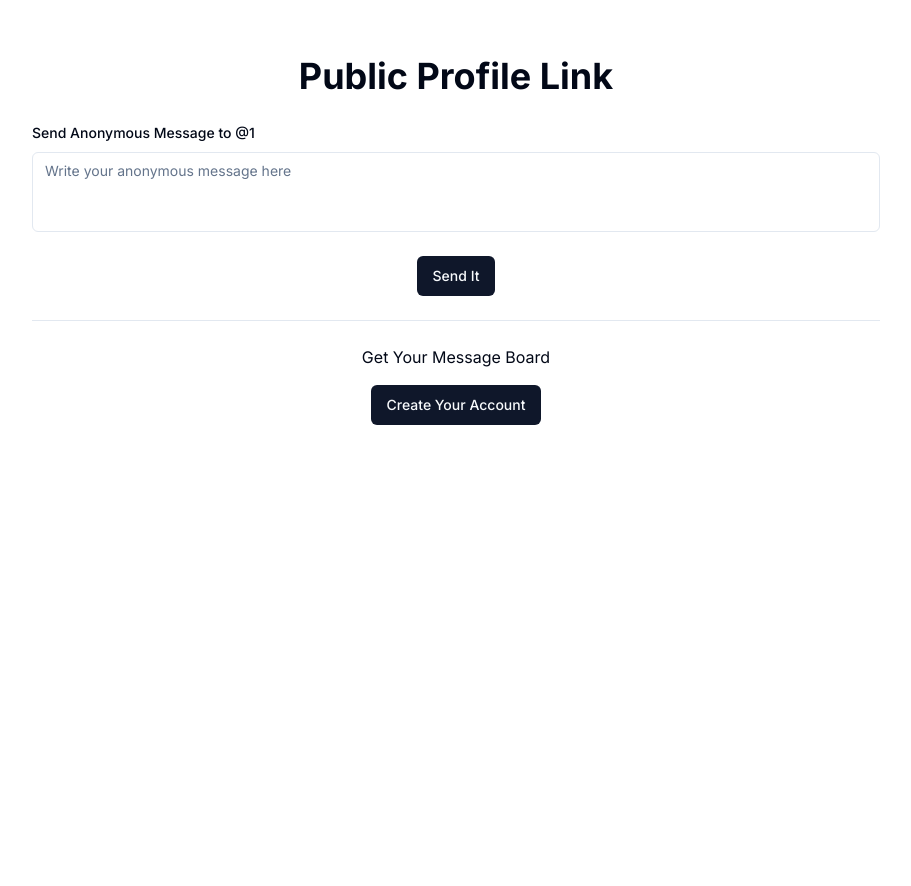
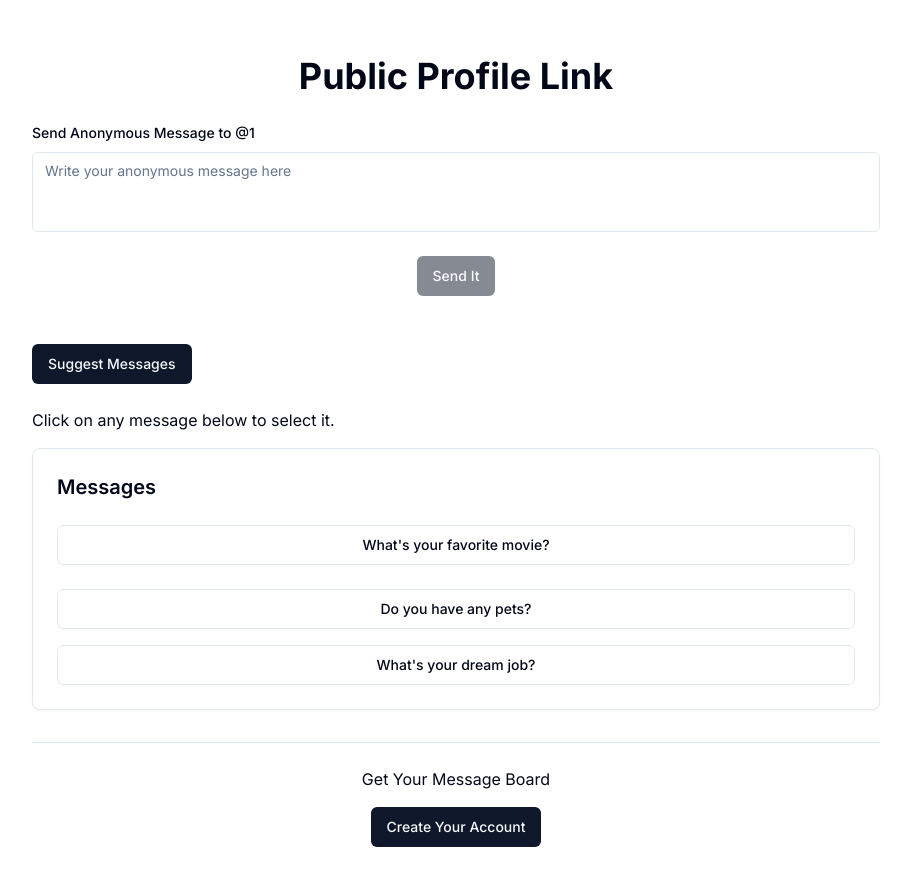
Before and after one commit to aryan877/mystery-message, a Next.js app: page /profile/1 in a window 1280 px wide. Shown: the top 886 px of the page, without its empty margins (184-1095 px from the left). Before the commit the page ends 800 px from the top, so only its background shows below. Built offline with nearby package versions, Linux system fonts and the light colour scheme.

Commit message:
feature: ai response streaming question suggestions

```diff
--- a/package.json
+++ b/package.json
@@ -19,6 +19,7 @@
     "@radix-ui/react-toast": "^1.1.5",
     "@react-email/components": "0.0.12",
     "@react-email/render": "^0.0.9-canary.2",
+    "ai": "^2.2.30",
     "axios": "^1.6.3",
     "bcryptjs": "^2.4.3",
     "class-variance-authority": "^0.7.0",
@@ -30,6 +31,7 @@
     "mongoose": "^8.0.3",
     "next": "14.0.4",
     "next-auth": "^4.24.5",
+    "openai": "^4.24.1",
     "react": "^18",
     "react-dom": "^18",
     "react-email": "1.10.0",
--- /dev/null
+++ b/src/app/api/suggest-messages/route.ts
@@ -0,0 +1,36 @@
+import OpenAI from 'openai';
+import { OpenAIStream, StreamingTextResponse } from 'ai';
+import { NextResponse } from 'next/server';
+
+const openai = new OpenAI({
+  apiKey: process.env.OPENAI_API_KEY,
+});
+
+export const runtime = 'edge';
+
+export async function POST(req: Request) {
+  try {
+    const prompt =
+      "Create a list of three open-ended and engaging questions formatted as a single string. Each question should be separated by '||'. These questions are for an anonymous social messaging platform, like Qooh.me, and should be suitable for a diverse audience. Avoid personal or sensitive topics, focusing instead on universal themes that encourage friendly interaction. For example, your output should be structured like this: 'What’s a hobby you’ve recently started?||If you could have dinner with any historical figure, who would it be?||What’s a simple thing that makes you happy?'. Ensure the questions are intriguing, foster curiosity, and contribute to a positive and welcoming conversational environment.";
+
+    const response = await openai.completions.create({
+      model: 'gpt-3.5-turbo-instruct',
+      max_tokens: 400,
+      stream: true,
+      prompt,
+    });
+
+    const stream = OpenAIStream(response);
+    return new StreamingTextResponse(stream);
+  } catch (error) {
+    if (error instanceof OpenAI.APIError) {
+      // OpenAI API error handling
+      const { name, status, headers, message } = error;
+      return NextResponse.json({ name, status, headers, message }, { status });
+    } else {
+      // General error handling
+      console.error('An unexpected error occurred:', error);
+      throw error;
+    }
+  }
+}
--- a/src/app/profile/[username]/page.tsx
+++ b/src/app/profile/[username]/page.tsx
@@ -7,6 +7,8 @@ import { useForm } from 'react-hook-form';
 import { Loader2 } from 'lucide-react';
 import { Button } from '@/components/ui/button';
 import { Separator } from '@/components/ui/separator';
+import { CardHeader, CardContent, Card } from '@/components/ui/card';
+import { useCompletion } from 'ai/react';
 import {
   Form,
   FormControl,
@@ -23,13 +25,38 @@ import Link from 'next/link';
 import { useParams } from 'next/navigation';
 import { messageSchema } from '@/schemas/messageSchema';
 
+const specialChar = '||';
+
+const parseStringMessages = (messageString: string): string[] => {
+  return messageString.split(specialChar);
+};
+
+const initialMessageString =
+  "What's your favorite movie?||Do you have any pets?||What's your dream job?";
+
 export default function SendMessage() {
   const params = useParams<{ username: string }>();
   const username = params.username;
 
+  const {
+    complete,
+    completion,
+    isLoading: isSuggestLoading,
+    error,
+  } = useCompletion({
+    api: '/api/suggest-messages',
+    initialCompletion: initialMessageString,
+  });
+
   const form = useForm<z.infer<typeof messageSchema>>({
     resolver: zodResolver(messageSchema),
   });
+
+  const messageContent = form.watch('content');
+
+  const handleMessageClick = (message: string) => {
+    form.setValue('content', message);
+  };
 
   const [isLoading, setIsLoading] = useState(false);
 
@@ -55,6 +82,15 @@ export default function SendMessage() {
       });
     } finally {
       setIsLoading(false);
+    }
+  };
+
+  const fetchSuggestedMessages = async () => {
+    try {
+      complete('');
+    } catch (error) {
+      console.error('Error fetching messages:', error);
+      // Handle error appropriately
     }
   };
 
@@ -89,11 +125,47 @@ export default function SendMessage() {
                 Please wait
               </Button>
             ) : (
-              <Button type="submit">Send It</Button>
+              <Button type="submit" disabled={isLoading || !messageContent}>
+                Send It
+              </Button>
             )}
           </div>
         </form>
       </Form>
+
+      <div className="space-y-4 my-8">
+        <div className="space-y-2">
+          <Button
+            onClick={fetchSuggestedMessages}
+            className="my-4"
+            disabled={isSuggestLoading}
+          >
+            Suggest Messages
+          </Button>
+          <p>Click on any message below to select it.</p>
+        </div>
+        <Card>
+          <CardHeader>
+            <h3 className="text-xl font-semibold">Messages</h3>
+          </CardHeader>
+          <CardContent className="flex flex-col space-y-4">
+            {error ? (
+              <p className="text-red-500">{error.message}</p>
+            ) : (
+              parseStringMessages(completion).map((message, index) => (
+                <Button
+                  key={index}
+                  variant="outline"
+                  className="mb-2"
+                  onClick={() => handleMessageClick(message)}
+                >
+                  {message}
+                </Button>
+              ))
+            )}
+          </CardContent>
+        </Card>
+      </div>
       <Separator className="my-6" />
       <div className="text-center">
         <div className="mb-4">Get Your Message Board</div>
```
Also changed, not shown: 2 other files (tests, documents, lock files or other folders).
